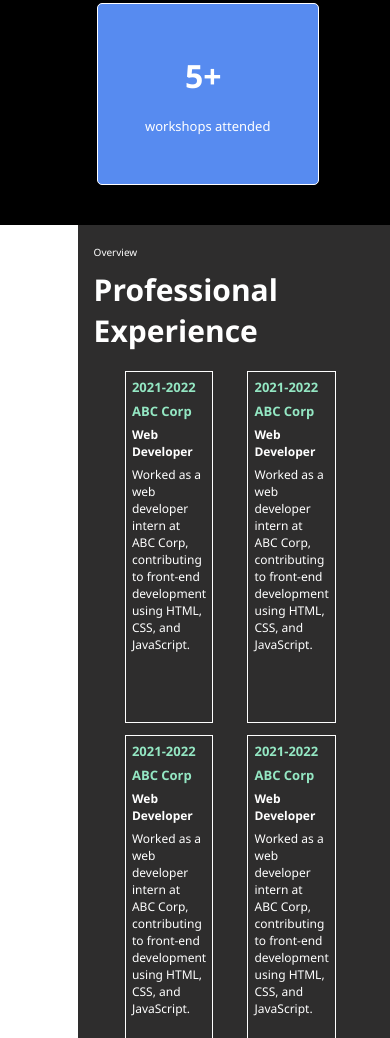
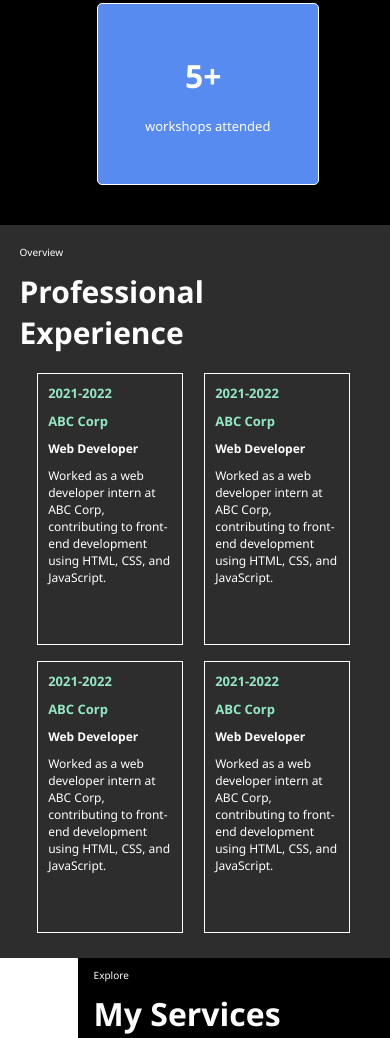
Before and after one commit to Miza-nur/myportfolio, a plain HTML site: page fortfolio_code/index.html in a window 390 px wide. Shown: the part 1790-2828 px from the top of the page. Drawn offline with Linux system fonts and the light colour scheme.

Commit message:
third section responsive

```diff
--- a/fortfolio_code/style.css
+++ b/fortfolio_code/style.css
@@ -908,8 +908,6 @@ table{
 }
 .table th{
     border-bottom: 3px solid #ddd;
-    text-align: left;
-
 }
 .table tr{
     height: 30px
@@ -920,9 +918,9 @@ table{
 
 /* Professional Experience section */
 .container5{
-    width: 80%;
-    height: 100%;
-    margin-left: 20%;
+    width: 100%;
+
+    margin-left: 0%;
     background-color: #2e2d2d;
     display: block;
     color: #fff;
@@ -939,9 +937,9 @@ table{
 }
 .overview{
     display: flex;
-    margin-left: 12%;
-    width: 30%;
-    height: 350px;
+    margin-left: 6%;
+    width: 40%;
+    height: 270px;
     border: 1px solid white
 
 }
```
